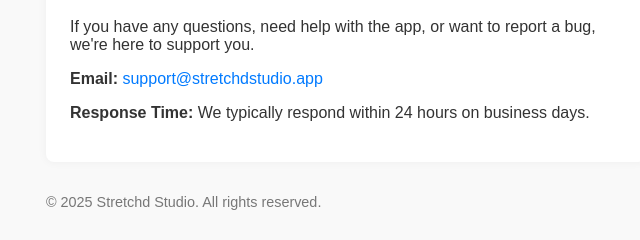
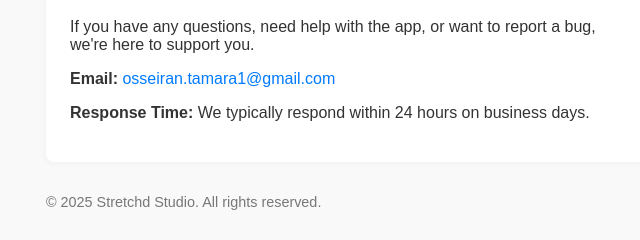
Before and after one commit to muhammadrabebe/stretch-support, a plain HTML site: page index.html in a window 1280 px wide. Shown: the part 134-374 px from the top of the page, 294-934 px from the left. Drawn offline with Linux system fonts and the light colour scheme.

Commit message:
fix the email
fix the email

```diff
--- a/index.html
+++ b/index.html
@@ -42,7 +42,7 @@
   <div class="contact-info">
     <p>If you have any questions, need help with the app, or want to report a bug, we're here to support you.</p>
 
-    <p><strong>Email:</strong> <a href="mailto:support@stretchdstudio.app">support@stretchdstudio.app</a></p>
+    <p><strong>Email:</strong> <a href="mailto:osseiran.tamara1@gmail.com">osseiran.tamara1@gmail.com</a></p>
 
     <p><strong>Response Time:</strong> We typically respond within 24 hours on business days.</p>
   </div>
```
